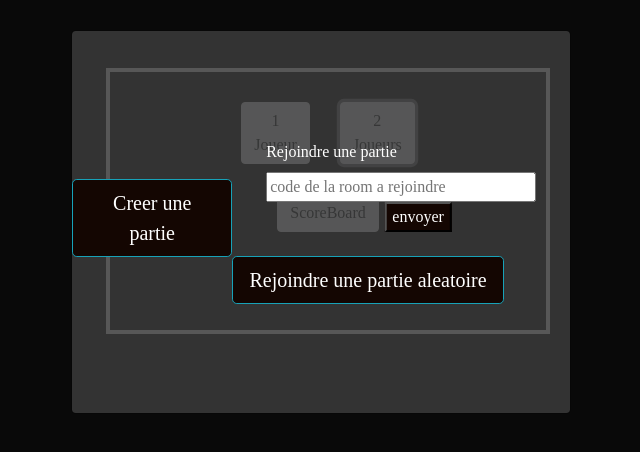
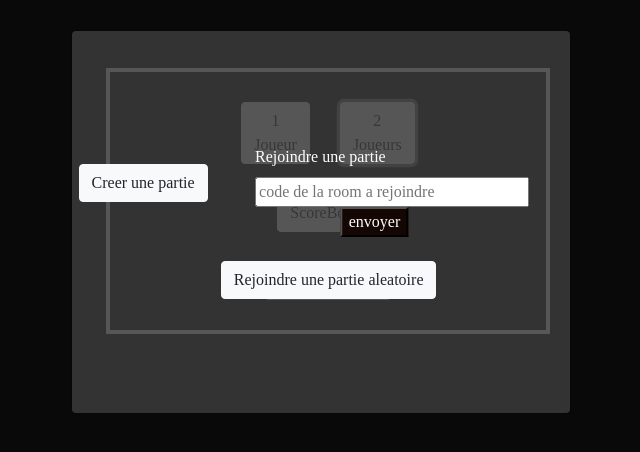
Before and after one commit to AroedTM/squad_ihm, a website: page public/Accueil.html in a window 1280 px wide. Both pictures are taken after a click on the button "2 Joueurs". Shown: the part 198-650 px from the top of the page, without its empty margins (319-959 px from the left). Drawn offline with nearby package versions, Linux system fonts and the light colour scheme.

Commit message:
Correction visuel + suppression du style.css en trop

```diff
--- a/public/Accueil.html
+++ b/public/Accueil.html
@@ -38,7 +38,7 @@
             <div class="modal-content" style="background-color: rgba(70, 70, 70, 0.7);">
                 <div class="MaDivModal">
                     <div>
-                        <button type="button" class="btn btn-info btn-lg" id="create">Creer une partie</button>
+                        <button type="button" class="btn btn-info btn-light" id="create">Creer une partie</button>
                     </div>
                     <div>
                         <form id="myForm" style="transform: translateX(10%);">
@@ -48,7 +48,7 @@
                         </form>
                         <br>
                         <div>
-                            <button type="button" class="btn btn-info btn-lg" id="join">Rejoindre une partie aleatoire</button>
+                            <button type="button" class="btn btn-info btn-light" id="join">Rejoindre une partie aleatoire</button>
                         </div>
                     </div>
                 </div>
--- a/public/css/style.css
+++ b/public/css/style.css
@@ -31,18 +31,18 @@
 
 #submitBtn {
     background-color: #140602;
-    margin-left: 35%;
+    margin-left: 25%;
     color: white;
 }
 
 #create {
-    background-color: #140602;
+
     top: 50%;
     transform: translateY(50%);
 }
 
 #join {
-    background-color: #140602;
+
 }
 
 .modal-dialog {
--- a/style.css
+++ /dev/null
@@ -1,52 +0,0 @@
-#logo{
-    margin-top:100px;
-    margin-bottom:50px;
-}
-.col{
-    flex-grow:0;
-}
-.row{
-    margin-top:30px;
-    margin-bottom:30px;
-}
-#Boutons{
-    border: white 4px solid;
-    margin-left:340px   ;
-    margin-right:0;
-    padding:0 0 0 0;
-    width:40%;
-    position:center;
-}
-.MaDivModal {
-    display: flex;
-    justify-content: space-around;
-    color: white;
-    position: relative;
-    top: 50%;
-    transform: translateY(-50%);
-}
-
-#submitBtn {
-    background-color: #140602;
-    margin-left: 35%;
-}
-
-#create {
-    background-color: #140602;
-}
-
-#join {
-    background-color: #140602;
-}
-
-.modal-dialog {
-    height: 60%;
-    position: relative;
-    top: 25%;
-    transform: translateY(-50%);
-}
-
-.modal-content {
-    height: 40%;
-    background-color: #524F4E;
-}
```
